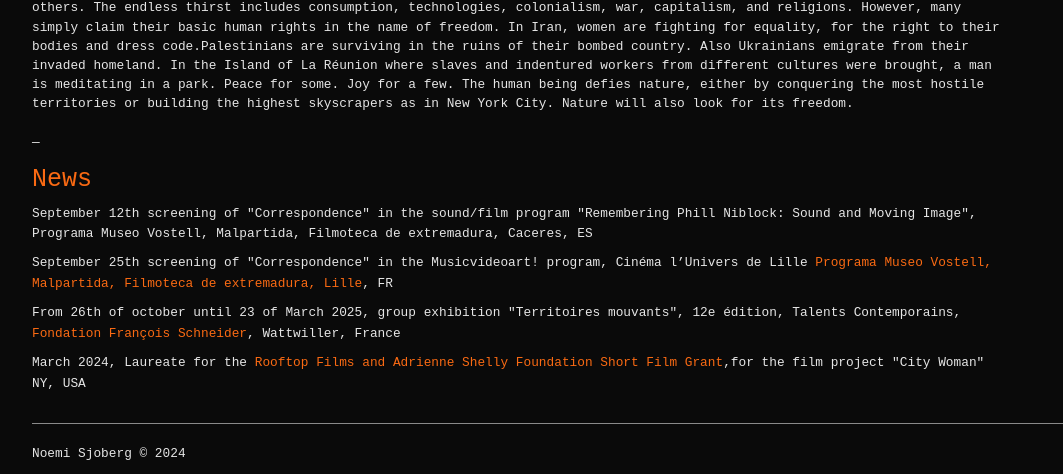
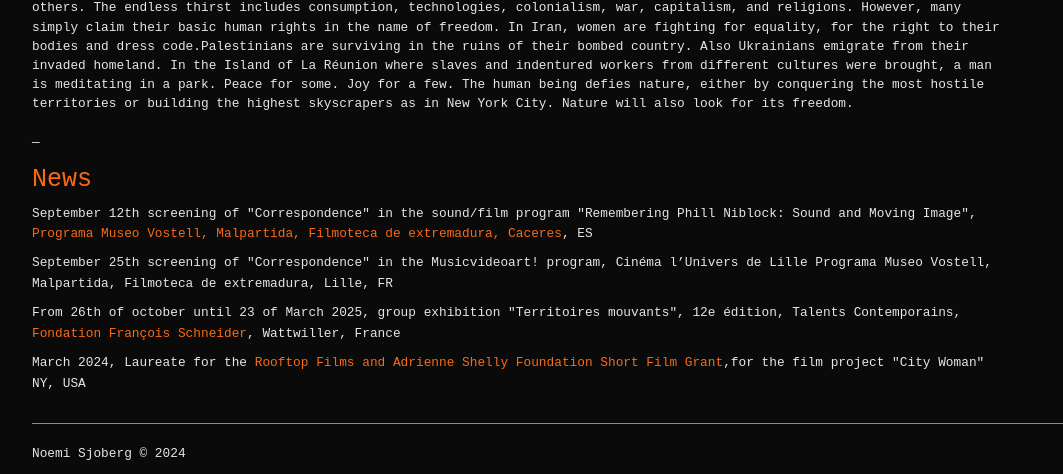
Before and after one commit to noemisjo/noemisjo.github.io, a plain HTML site: page index.html in a window 1280 px wide. Shown: the part 1036-1510 px from the top of the page, without its empty margins (23-1086 px from the left). Drawn offline with nearby package versions, Linux system fonts and the light colour scheme; a web font is replaced by a local one.

Commit message:
Update index.html

```diff
--- a/index.html
+++ b/index.html
@@ -73,10 +73,10 @@
 
 
 
-        <p>September 12th screening of "Correspondence" in the sound/film program "Remembering Phill Niblock: Sound and Moving Image",
+        <p>September 12th screening of "Correspondence" in the sound/film program "Remembering Phill Niblock: Sound and Moving Image",<a href="https://www.cndm.mcu.es/node/23327">
         Programa Museo Vostell, Malpartida, Filmoteca de extremadura, Caceres</a>, ES<br></p>
 
-          <p>September 25th screening of "Correspondence" in the Musicvideoart! program,  Cinéma l’Univers de Lille  <a href="https://www.cndm.mcu.es/node/23327">
+          <p>September 25th screening of "Correspondence" in the Musicvideoart! program,  Cinéma l’Univers de Lille
 Programa Museo Vostell, Malpartida, Filmoteca de extremadura, Lille</a>, FR<br></p>
 
         <p>From 26th of october until 23 of March 2025, group exhibition "Territoires mouvants", 12e édition, Talents Contemporains,
```
